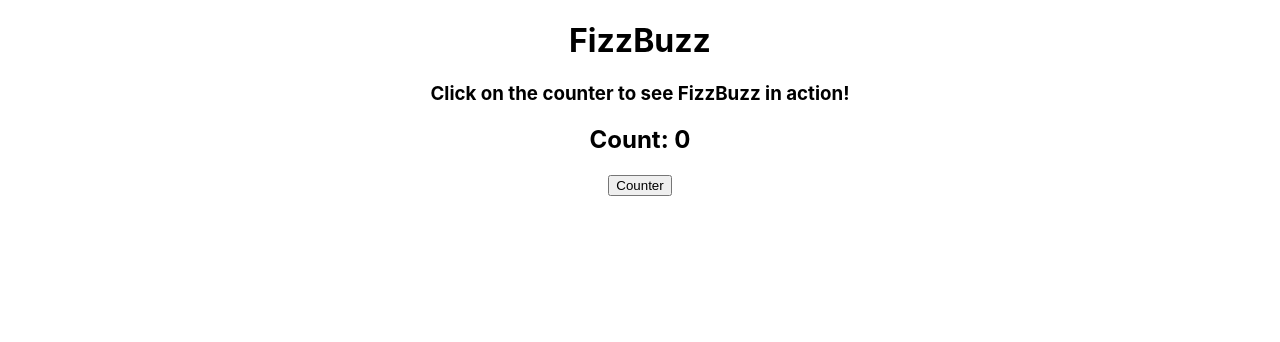
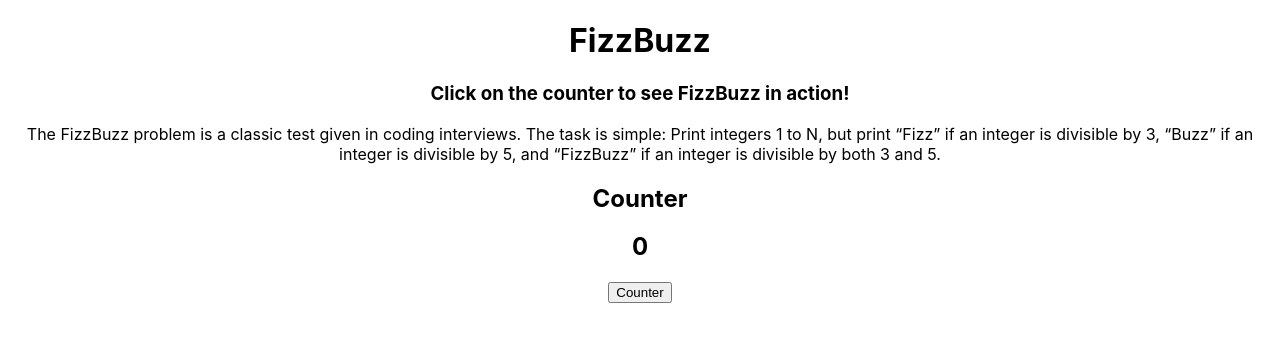
Before and after one commit to MMcClure11/practice-constructor.io, a React (Create React App) app: page / in a window 1280 px wide. Shown: the top 342 px of the page. Built offline with nearby package versions, Linux system fonts and the light colour scheme.

Commit message:
Add description of FizzBuzz

```diff
--- a/src/components/FizzBuzz.js
+++ b/src/components/FizzBuzz.js
@@ -21,17 +21,21 @@ const FizzBuzz = () => {
     }
   }
 
-  console.log(counter, fizzBuzz)
-
   return (
     <div>
       <h1>FizzBuzz</h1>
       <h3>Click on the counter to see FizzBuzz in action!</h3>
+      <p>The FizzBuzz problem is a classic test given in coding interviews.
+        The task is simple: Print integers 1 to N,
+        but print “Fizz” if an integer is divisible by 3,
+        “Buzz” if an integer is divisible by 5, and
+        “FizzBuzz” if an integer is divisible by both 3 and 5.</p>
+      <h2>Counter</h2>
       { fizzBuzz !== ''
       ?
-      <h2>Count: { fizzBuzz }</h2>
+      <h2>{ fizzBuzz }</h2>
       :
-      <h2>Count: { counter }</h2>
+      <h2>{ counter }</h2>
       }
       <button onClick={ onClickHandler }>Counter</button>
     </div>
```
